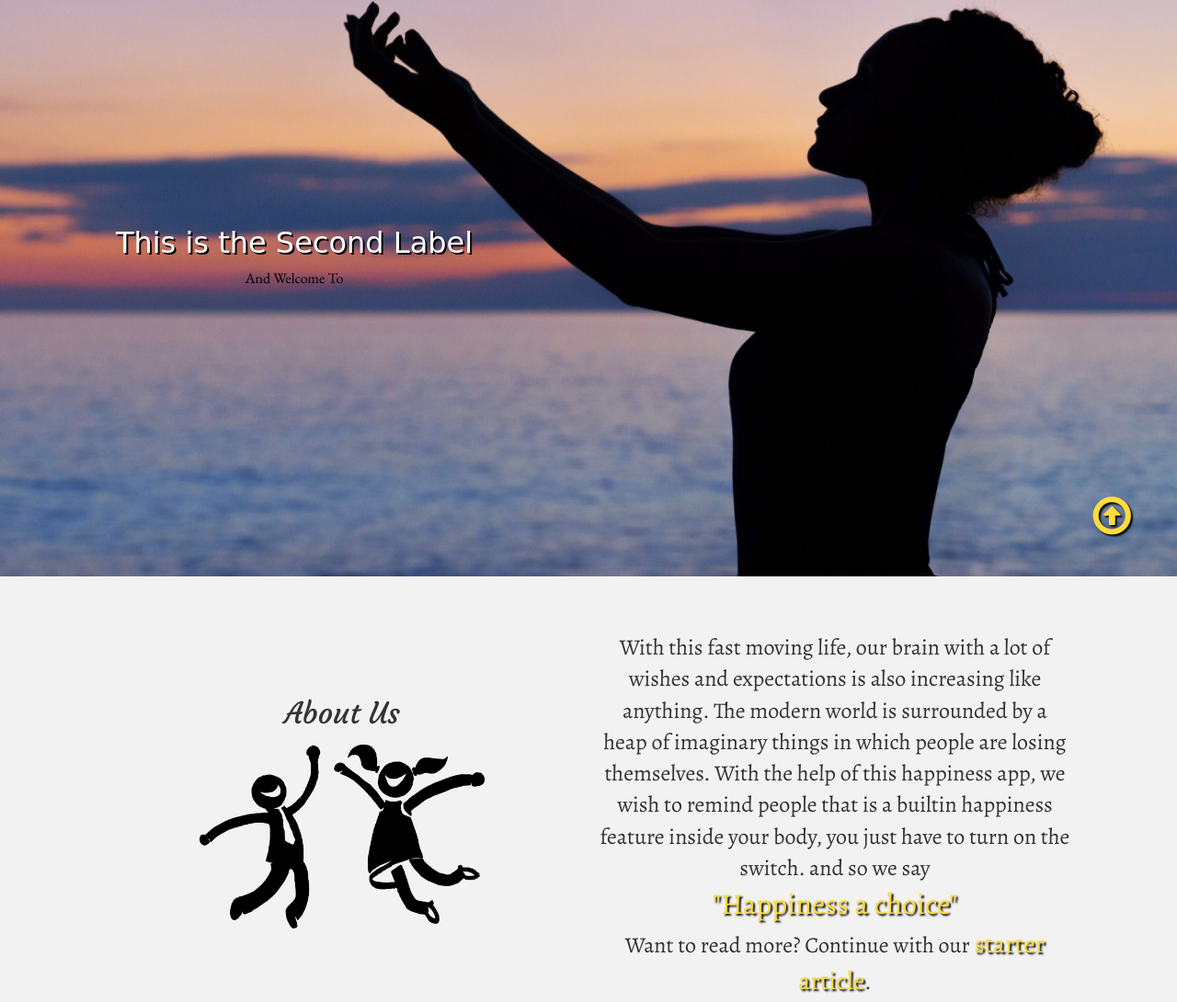
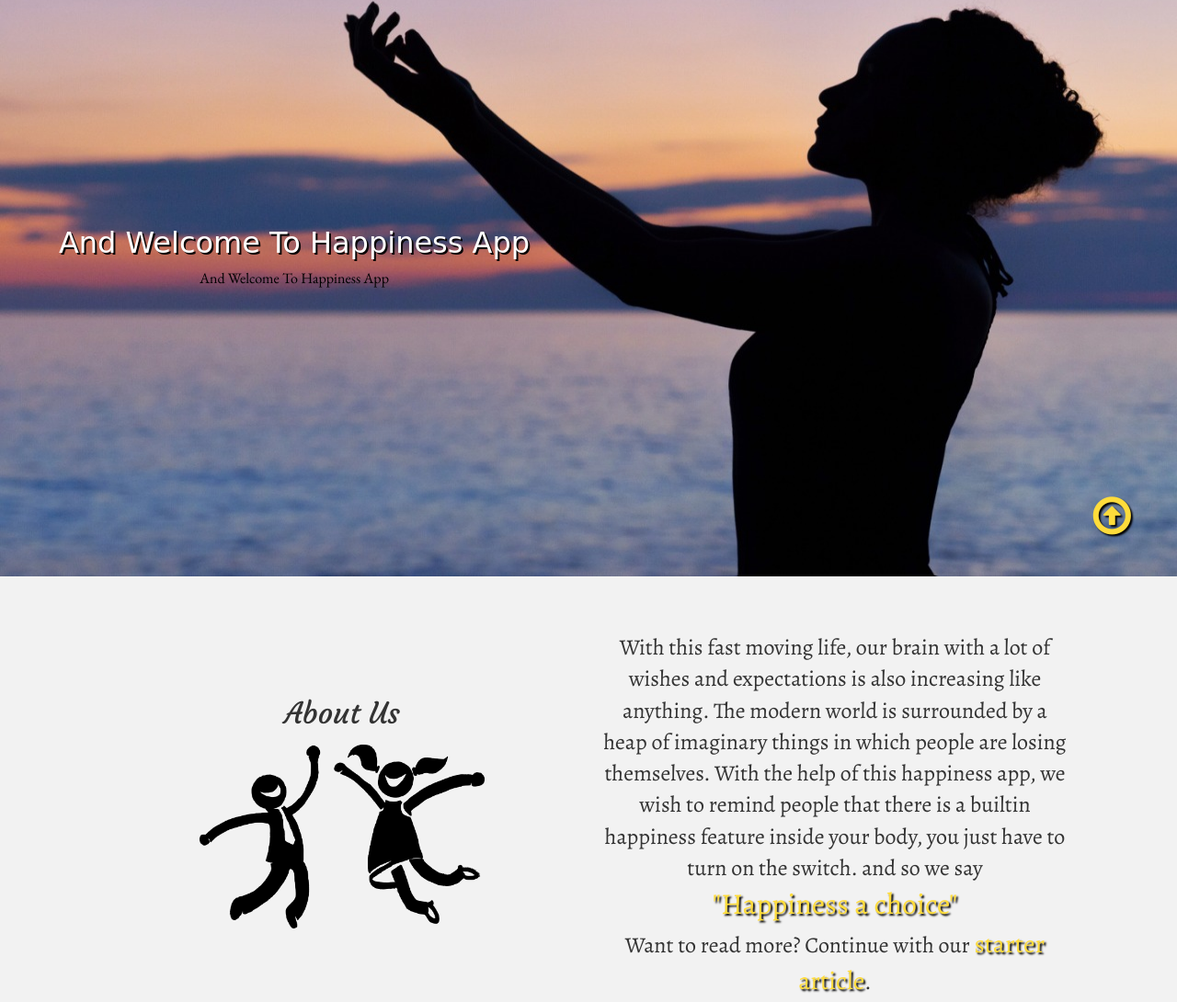
Before and after one commit to happiness-a-choice/happiness_a_choice, a plain HTML site: page index.html in a window 1280 px wide. Shown: the part 173-1263 px from the top of the page at 92% size. Drawn offline with nearby package versions, Linux system fonts and the light colour scheme; a web font is replaced by a local one.

Commit message:
Design Changes

```diff
--- a/index.html
+++ b/index.html
@@ -16,7 +16,7 @@
 
     <meta charset="utf-8">
     <meta name="viewport" content="width=device-width,initial-scale=1.0">
-    <title>happiness</title>
+    <title>Happiness -Home</title>
 <link rel="icon" type="image/png" href="static/images/favicon.ico"/>
 
 <link href="https://fonts.googleapis.com/css?family=Satisfy&display=swap" rel="stylesheet">
@@ -114,20 +114,20 @@
 
 <div class="item active">
                     <div class="carousel-caption">
-                        <h3>This is the First Label</h3>
+                        <h3>Hello</h3>
                         <span>Hello</span>
                     </div>
                 </div>
                 <div class="item">
                     <div class="carousel-caption">
-                        <h3>This is the Second Label</h3>
-                        <span>And Welcome To</span>
+                        <h3>And Welcome To Happiness App</h3>
+                        <span>And Welcome To Happiness App</span>
                     </div>
                 </div>
                 <div class="item">
                     <div class="carousel-caption">
-                        <h3>This is the Third Label</h3>
-                        <span>Happiness app</span>
+                        <h3>The Stop For Your Search To Happiness</h3>
+                        <span>The Stop For Your Search To Happiness</span>
                     </div>
                 </div>
   </div>
@@ -150,7 +150,7 @@
 <div class="about-title-div"><span class="title">About Us</span>
 <span class="about-happy-people"><img src="static/images/happy_people.png" alt="happypeople"></span>
 </div>
-<div class="about-content">With this fast moving life, our brain with a lot of wishes and expectations is also increasing like anything. The modern world is surrounded by a heap of imaginary things in which people are losing themselves. With the help of this happiness app, we wish to remind people that is a builtin happiness feature inside your body, you just have to turn on the switch. and so we say
+<div class="about-content">With this fast moving life, our brain with a lot of wishes and expectations is also increasing like anything. The modern world is surrounded by a heap of imaginary things in which people are losing themselves. With the help of this happiness app, we wish to remind people that there is a builtin happiness feature inside your body, you just have to turn on the switch. and so we say
 <div class="title-line">"Happiness a choice"</div>
 <div>Want to read more? Continue with our <a class="SA-link" href="about-us.html">starter article</a>.</div>
 </div>
```
Also changed, not shown: about-us.html (+1 -1 lines), blogs.html (+1 -1 lines), comic-strip.html (+1 -1 lines), weekly.html (+1 -1 lines).
